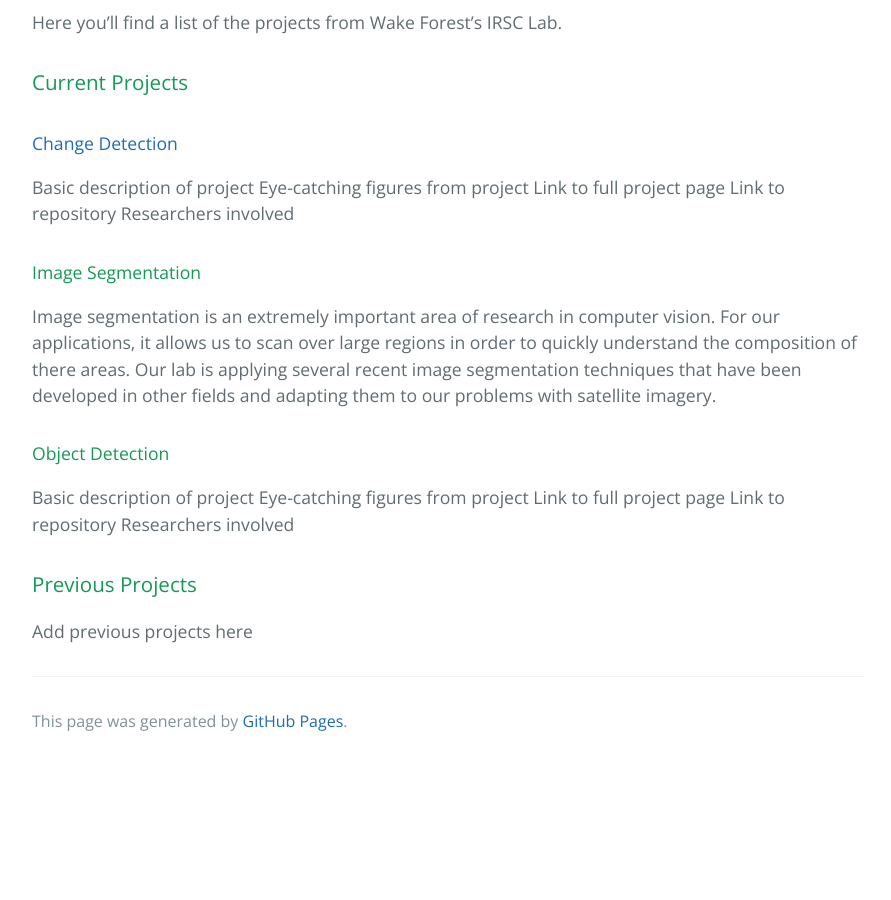
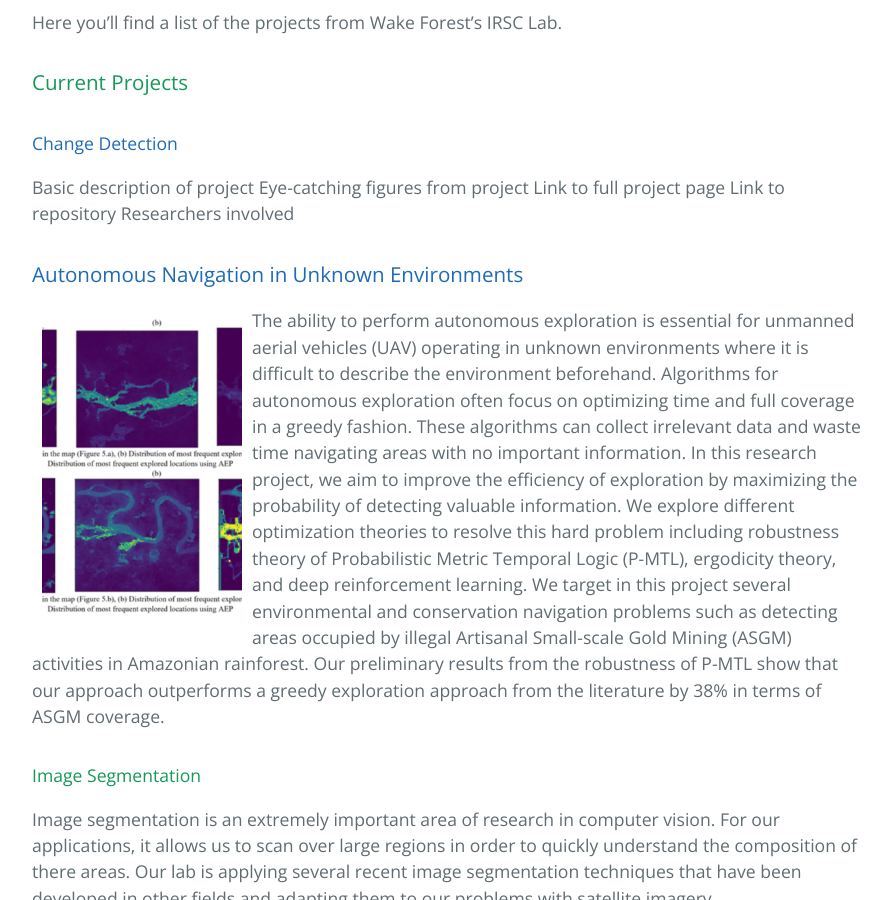
Before and after one commit to IRSC-WFU/irsc-wfu.github.io, a Jekyll site: the page built from projects.md, in a window 1280 px wide and 900 px high, scrolled down 441 px. Shown: the whole window, without its empty margins (192-1083 px from the left). Built offline with Jekyll 4.4.1, drawn with Linux system fonts in a browser that asks for light colours; before the commit the page ends 1206 px from its top, so only the background shows below that.

Commit message:
Added projects (and fixed Joe's italics)

```diff
--- a/projects.md
+++ b/projects.md
@@ -14,6 +14,12 @@ Link to full project page
 Link to repository
 Researchers involved
 
+### [Autonomous Navigation in Unknown Environments](/projects/autonomous_navigation.md)
+<img src="/media/projects/autonomous_navigation/autonomous_navigation_paper_figure.PNG" alt="1" width = 200px height = 300px style="object-fit: cover; float: left; margin: 10px">
+
+The ability to perform autonomous exploration is essential for unmanned aerial vehicles (UAV) operating in unknown environments where it is difficult to describe the environment beforehand. Algorithms for autonomous exploration often focus on optimizing time and full coverage in a greedy fashion. These algorithms can collect irrelevant data and waste time navigating areas with no important information. In this research project, we aim to improve the efficiency of exploration by maximizing the probability of detecting valuable information.  We explore different optimization theories to resolve this hard problem including robustness theory of Probabilistic Metric Temporal Logic (P-MTL), ergodicity theory, and deep reinforcement learning. We target in this project several environmental and conservation navigation problems such as detecting areas occupied by illegal Artisanal Small-scale Gold Mining (ASGM) activities in Amazonian rainforest. Our preliminary results from the robustness of P-MTL show that our approach outperforms a greedy exploration approach from the literature by 38% in terms of ASGM coverage.
+
+
 #### Image Segmentation
 Image segmentation is an extremely important area of research in computer vision. For our applications, it allows us to scan over large regions
 in order to quickly understand the composition of there areas. Our lab is applying several recent image segmentation techniques that have been
```
Also changed, not shown: index.md (+1 -1 lines), media/projects/autonomous_navigation/autonomous_navigation_paper_figure.PNG (added).
